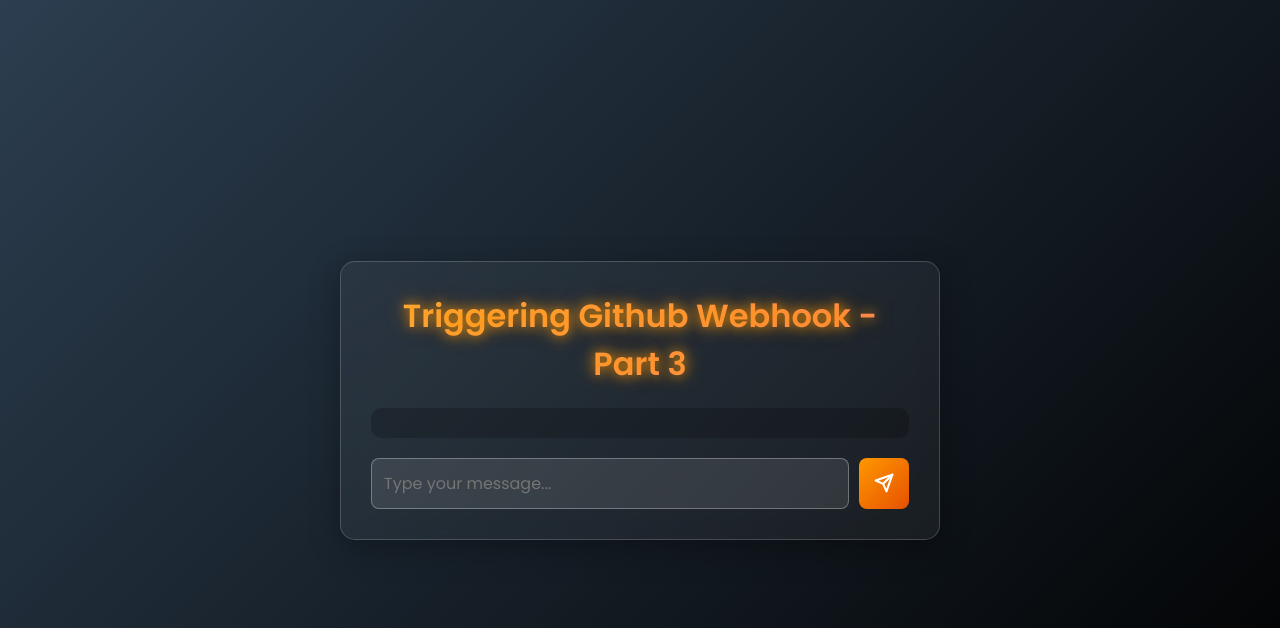
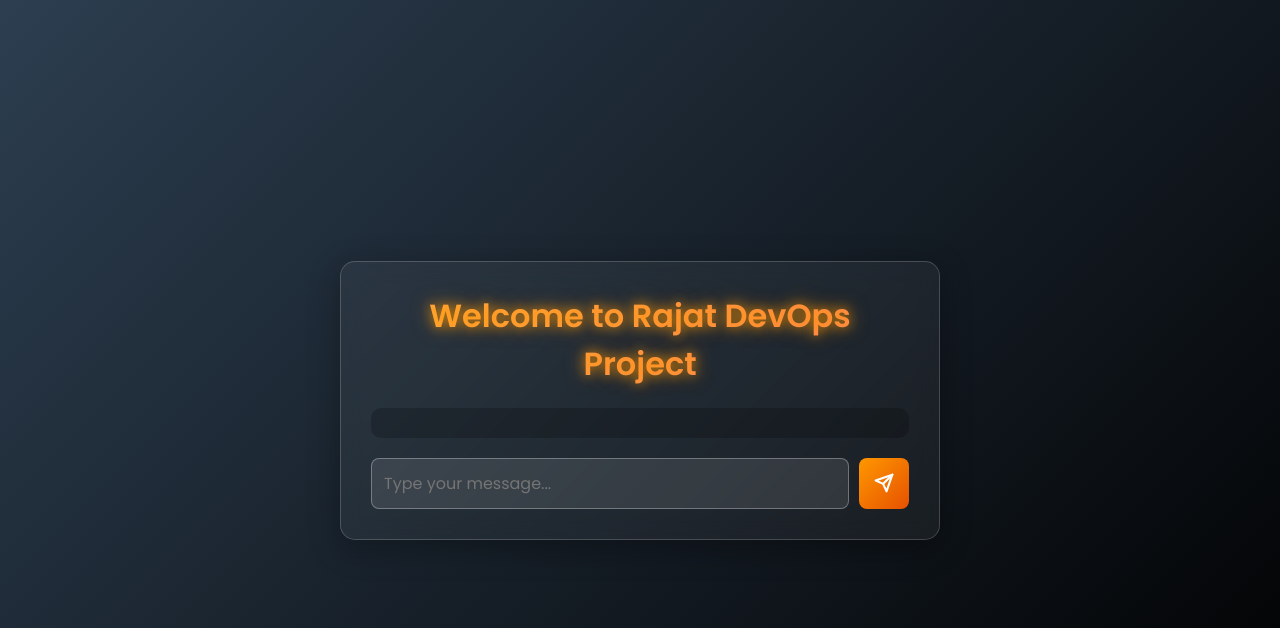
Before and after one commit to rajatevencodes/DevOps-2-Tier-App, a Flask app: page / in a window 1280 px wide. Shown: the top 628 px of the page. Run offline with Flask 2, Linux system fonts and the light colour scheme; data that the repository does not hold is empty; some libraries are stand-ins or nearby versions.

Commit message:
Update heading to reflect project name in index.html

```diff
--- a/templates/index.html
+++ b/templates/index.html
@@ -186,7 +186,7 @@
 
 <body>
     <div class="container">
-        <h1>Triggering Github Webhook - Part 3</h1>
+        <h1>Welcome to Rajat DevOps Project</h1>
         <div class="messages">
             <!-- This part is populated by the Flask backend on initial page load -->
             {% for message in messages %}
```
